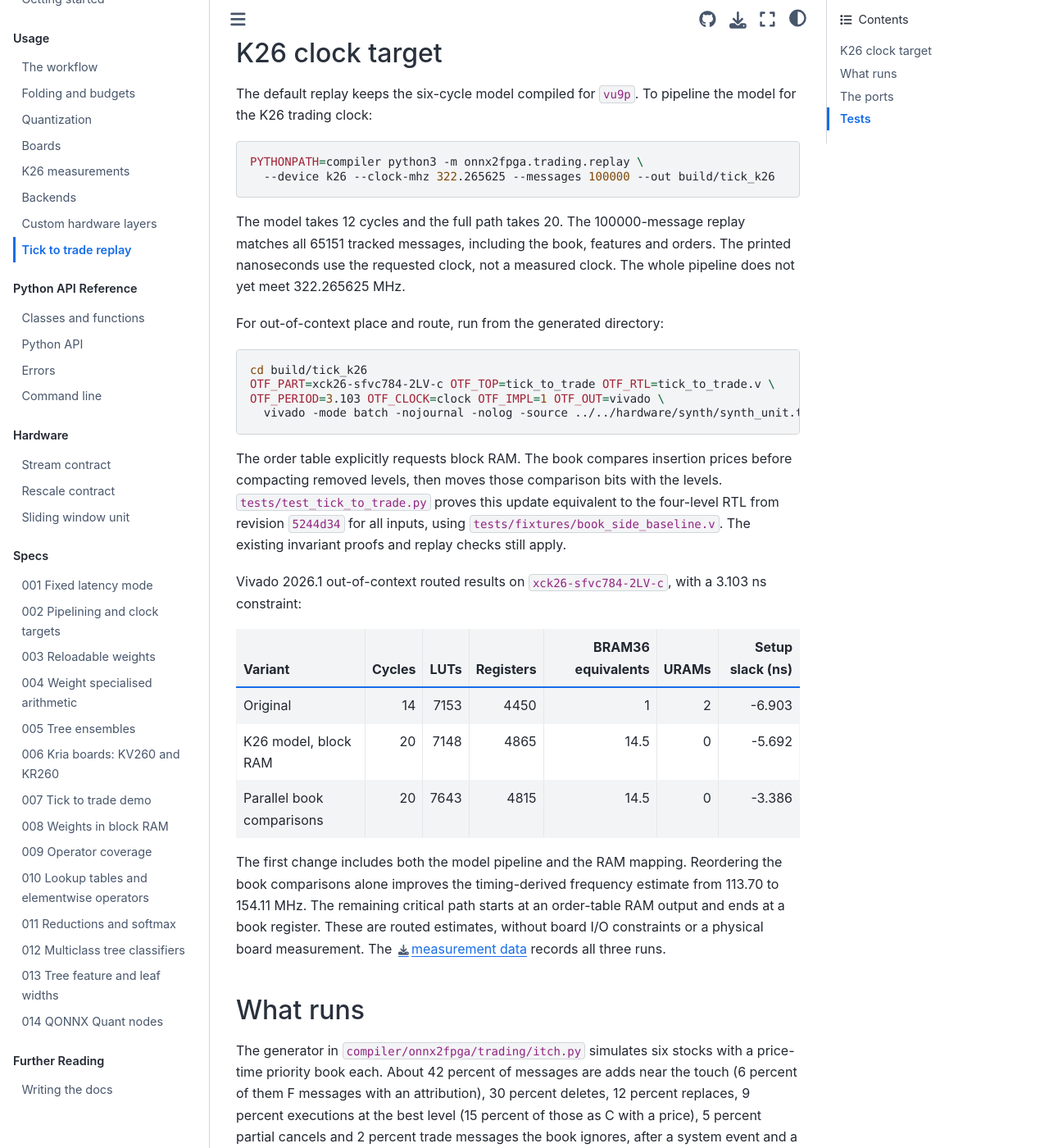
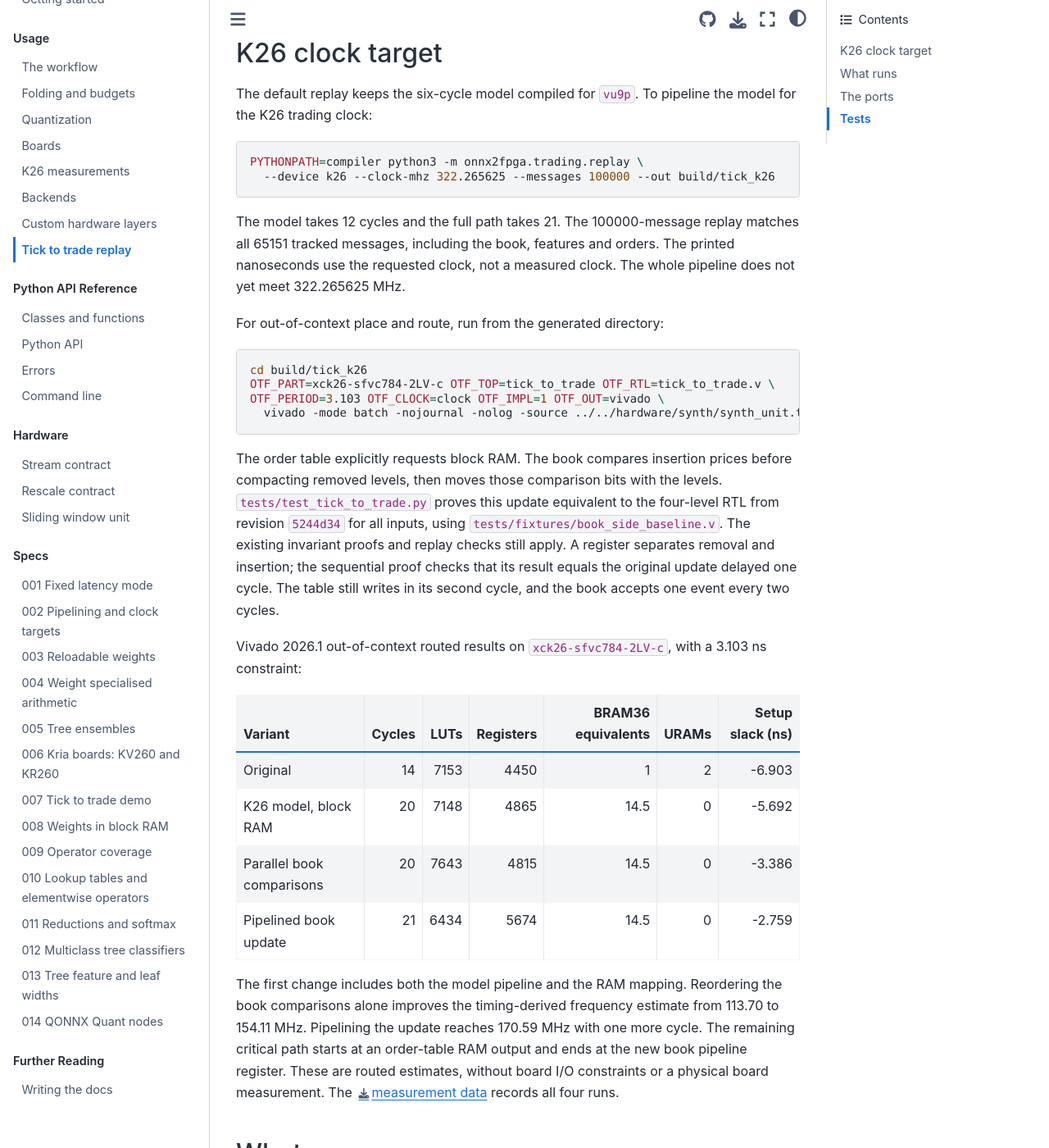
Before and after one commit to MarcosAsh/onnx2fpga, a Sphinx documentation site: the page built from docs/guides/tick-to-trade.md, in a window 1280 px wide and 1400 px high, scrolled down 638 px. Shown: the whole window at 82% size. Built offline with Sphinx 7.4.7 and the Sphinx Book theme 1.1.4, drawn with Linux system fonts in a browser that asks for light colours; the version number is read from the project's files by our own code; some of the changed text lies outside the part shown.

Commit message:
pipeline book updates

````diff
--- a/docs/guides/tick-to-trade.md
+++ b/docs/guides/tick-to-trade.md
@@ -19,8 +19,8 @@ seconds:
 ```
 100000 messages in 4934 packets, 410437 beats; 65151 tracked messages, all identical
 orders: 6627 buy, 6942 sell; 471 adds dropped on a full slot, 2570 levels forgotten
-last byte to decision: 14 cycles, 43.4 ns at 322.27 MHz target, every message (moldudp64 1, itch_parser 1, order_book 2, features 3, model 6, decision 1)
-first byte to decision: min 16, median 18, p99 19, max 19 cycles
+last byte to decision: 15 cycles, 46.5 ns at 322.27 MHz target, every message (moldudp64 1, itch_parser 1, order_book 3, features 3, model 6, decision 1)
+first byte to decision: min 17, median 19, p99 20, max 20 cycles
 ```
 
 `--seed` picks another day, `--gap 30` leaves 30 percent of cycles idle
@@ -38,7 +38,7 @@ PYTHONPATH=compiler python3 -m onnx2fpga.trading.replay \
   --device k26 --clock-mhz 322.265625 --messages 100000 --out build/tick_k26
 ```
 
-The model takes 12 cycles and the full path takes 20. The 100000-message
+The model takes 12 cycles and the full path takes 21. The 100000-message
 replay matches all 65151 tracked messages, including the book, features and
 orders. The printed nanoseconds use the requested clock, not a measured
 clock. The whole pipeline does not yet meet 322.265625 MHz.
@@ -57,7 +57,10 @@ prices before compacting removed levels, then moves those comparison bits
 with the levels. `tests/test_tick_to_trade.py` proves this update equivalent
 to the four-level RTL from revision `5244d34` for all inputs, using
 `tests/fixtures/book_side_baseline.v`. The existing invariant proofs and
-replay checks still apply.
+replay checks still apply. A register separates removal and insertion; the
+sequential proof checks that its result equals the original update delayed
+one cycle. The table still writes in its second cycle, and the book accepts
+one event every two cycles.
 
 Vivado 2026.1 out-of-context routed results on `xck26-sfvc784-2LV-c`,
 with a 3.103 ns constraint:
@@ -67,14 +70,16 @@ with a 3.103 ns constraint:
 | Original | 14 | 7153 | 4450 | 1 | 2 | -6.903 |
 | K26 model, block RAM | 20 | 7148 | 4865 | 14.5 | 0 | -5.692 |
 | Parallel book comparisons | 20 | 7643 | 4815 | 14.5 | 0 | -3.386 |
+| Pipelined book update | 21 | 6434 | 5674 | 14.5 | 0 | -2.759 |
 
 The first change includes both the model pipeline and the RAM mapping.
 Reordering the book comparisons alone improves the timing-derived frequency
-estimate from 113.70 to 154.11 MHz. The remaining critical path starts at
-an order-table RAM output and ends at a book register. These are routed
+estimate from 113.70 to 154.11 MHz. Pipelining the update reaches 170.59 MHz
+with one more cycle. The remaining critical path starts at an order-table
+RAM output and ends at the new book pipeline register. These are routed
 estimates, without board I/O constraints or a physical board measurement.
 The [measurement data](../measurements/tick-to-trade-k26-2026-11-11.json)
-records all three runs.
+records all four runs.
 
 ## What runs
 
--- a/docs/measurements/tick-to-trade-k26-2026-11-11.json
+++ b/docs/measurements/tick-to-trade-k26-2026-11-11.json
@@ -55,6 +55,24 @@
       "uram": 0,
       "variant": "parallel_comparisons",
       "latency_cycles": 20
+    },
+    {
+      "top": "tick_to_trade",
+      "part": "xck26-sfvc784-2LV-c",
+      "stage": "impl",
+      "generics": "",
+      "period_ns": 3.103,
+      "wns_ns": -2.759,
+      "fmax_mhz": 170.59,
+      "lut": 6434,
+      "ff": 5674,
+      "dsp": 9,
+      "ramb36": 13,
+      "ramb18": 3,
+      "bram36": 14.5,
+      "uram": 0,
+      "variant": "pipelined_book",
+      "latency_cycles": 21
     }
   ]
 }
````
Also changed, not shown: other parts of docs/guides/tick-to-trade.md (+1 -1 lines), 8 other files.
